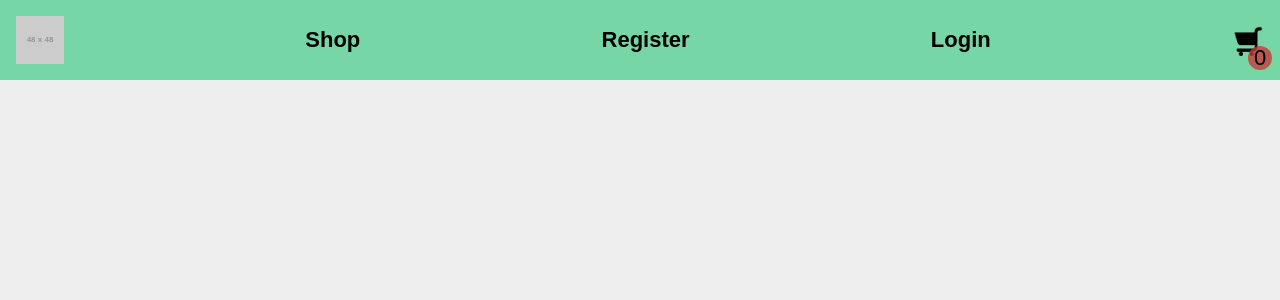
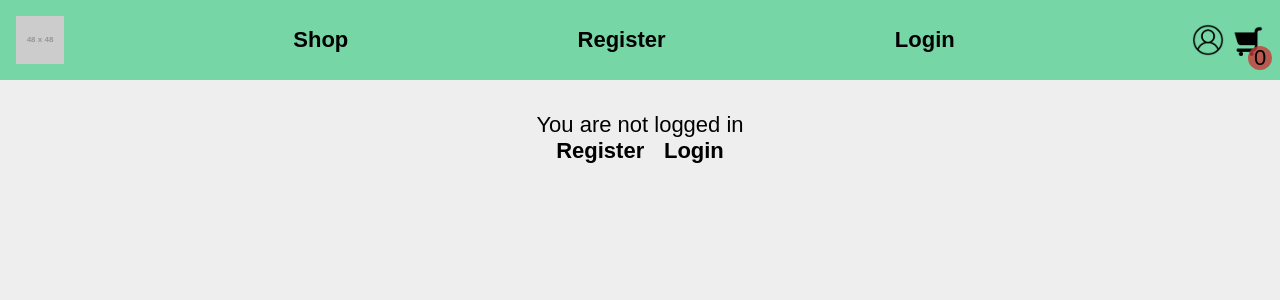
Before and after one commit to Rewe1/react-redux-Shop, a React app: page /profile in a window 1280 px wide. Shown: the top 300 px of the page. Built offline with nearby package versions, Linux system fonts and the light colour scheme; no server answers.

Commit message:
Created profile-page

```diff
--- a/package.json
+++ b/package.json
@@ -1,6 +1,6 @@
 {
   "name": "shop-app",
-  "version": "0.0.2-25",
+  "version": "0.0.2-26",
   "description": "Shop App made with React-router and Redux",
   "main": "app.js",
   "scripts": {
--- a/src/App/App.tsx
+++ b/src/App/App.tsx
@@ -12,6 +12,7 @@ import PostItem from './components/post-item-page/index';
 import Cart from './components/cart-page/index';
 import RegisterPage from './components/register-page/index';
 import LoginPage from './components/login-page/index';
+import ProfilePage from './components/profile-page/index';
 
 import shopItemsStore from './redux/shopItems'
 
@@ -44,6 +45,7 @@ export default function App()
                         <Route path='/postItem' component={PostItem}/>
                         <Route path='/register-account' component={RegisterPage}/>
                         <Route path='/login' component={LoginPage}/>
+                        <Route path='/profile' component={ProfilePage}/>
                     </Switch>
                 </div>
             </div>
--- a/src/App/_globals.scss
+++ b/src/App/_globals.scss
@@ -45,3 +45,10 @@ button
 {
     cursor: pointer;
 }
+
+ul
+{
+    list-style: none;
+    margin: 0;
+    padding: 0;
+}
--- a/src/App/components/app-nav/_index.scss
+++ b/src/App/components/app-nav/_index.scss
@@ -8,38 +8,44 @@
 
     background-color: $colorPrimary;
 
-    .app-nav
-    {
-        width: 100%;
-        display: flex;
-        justify-content: space-evenly;
-    }
-}
-
     .app-logo
     {
         width: 48px;
         height: auto;
     }
 
+    .app-nav
+    {
+        width: 100%;
+        display: flex;
+        justify-content: space-evenly;
+
         .home-page-a
         {
             font-weight: bold;
         }
+    }
 
-.cart-page-a
+    .right-menu
     {
+        display: flex;
+        align-items: center;
+
         $size: 32px;
-    width: $size;
-    height: $size;
 
-    display: block;
-
-    .cart-a-img
+        .menu-img
         {
             width: $size;
             height: auto;
         }
+
+        .right-menu-a
+        {
+            width: $size;
+            height: $size;
+            margin-left: 8px;
+
+            display: block;
 
             .cart-items-number
             {
@@ -58,3 +64,5 @@
                 background-color: adjust-color($color: $colorLightRed, $alpha: -.2);
             }
         }
+    }
+}
--- a/src/App/components/app-nav/index.tsx
+++ b/src/App/components/app-nav/index.tsx
@@ -2,6 +2,7 @@ import * as React from "react";
 import {Link} from 'react-router-dom';
 import {useSelector} from 'react-redux'
 import cartImg from './res/cart.png'
+import profileImg from './res/profile.png'
 
 export default function Nav()
 {
@@ -27,10 +28,15 @@ export default function Nav()
                     </Link>
                 }
             </nav>
-            <Link className='cart-page-a' to='/cart'>
-                <img className='cart-a-img' src={cartImg}/>
-                <span className='cart-items-number'>{state.cartItems.items.length}</span>
-            </Link>
+            <div className='right-menu'>
+                <Link className='right-menu-a' to='/profile'>
+                    <img className='menu-img' src={profileImg}></img>
+                </Link>
+                <Link className='right-menu-a' to='/cart'>
+                    <img className='menu-img' src={cartImg}/>
+                    <span className='cart-items-number'>{state.cartItems.items.length}</span>
+                </Link>
+            </div>
         </header>
     )
 }
--- /dev/null
+++ b/src/App/components/profile-page/index.scss
@@ -0,0 +1,22 @@
+.profile-div
+{
+    .login-div
+    {
+        display: flex;
+        flex-direction: column;
+
+        ul
+        {
+            display: flex;
+            justify-content: space-evenly;
+            font-weight: bold;
+        }
+    }
+
+    .profile-info
+    {
+        background-color: $colorPrimary;
+        padding: 32px;
+        border-radius: 16px;
+    }
+}
--- /dev/null
+++ b/src/App/components/profile-page/index.tsx
@@ -0,0 +1,37 @@
+import React, {useState} from 'react'
+import {useSelector} from 'react-redux'
+import {Link} from 'react-router-dom'
+
+export default function ProfilePage()
+{
+    const state: any = useSelector((state: tRootState) => state);
+    const account: iAccount = state.account
+
+    return (
+        <div className='profile-div'>
+            {
+                account._id.length === 0 &&
+                <div className='login-div'>
+                    <span>You are not logged in</span>
+                    <ul>
+                        <li>
+                            <Link to='/register-account'>Register</Link>
+                        </li>
+                        <li>
+                            <Link to='/login'>Login</Link>
+                        </li>
+                    </ul>
+                </div>
+            }
+            {
+                account._id.length != 0 &&
+                <div className='profile-info'>
+                    <div className='email-div'>
+                        <span className='email-span'>Email:</span>
+                        <span className='email-span'>{account.email}</span>
+                    </div>
+                </div>
+            }
+        </div>
+    )
+}
--- a/src/App/index.scss
+++ b/src/App/index.scss
@@ -8,3 +8,4 @@
     @import './components/cart-page/index';
     @import './components/register-page/index';
     @import './components/login-page/index';
+    @import './components/profile-page/index';
```
Also changed, not shown: src/App/components/app-nav/res/profile.png (added), 1 other file (tests, documents, lock files or other folders). Lines whose indentation alone changed are shown as unchanged.
